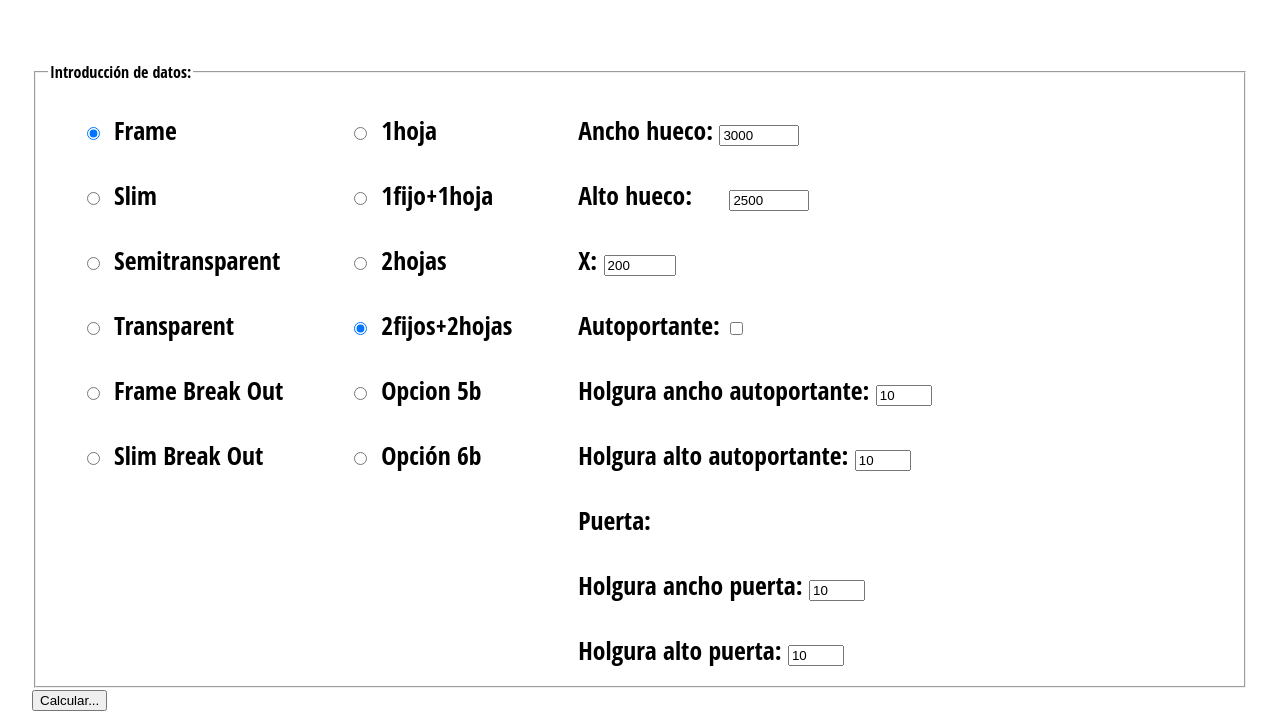
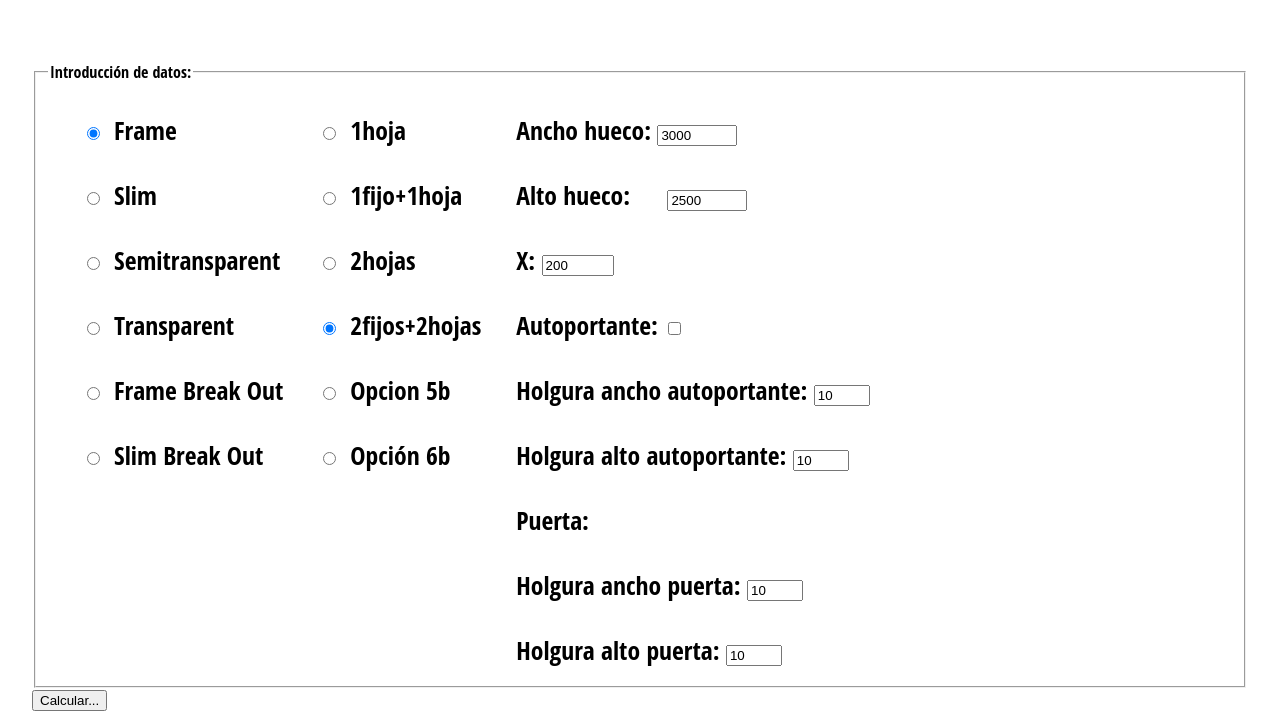
Before and after one commit to rafhik/FormularioCalculoPuertas, a plain HTML site: page index.html in a window 1280 px wide. Shown: the part 164-883 px from the top of the page. Drawn offline with Linux system fonts and the light colour scheme.

Commit message:
Formato ajustado 2

```diff
--- a/styles.css
+++ b/styles.css
@@ -102,7 +102,6 @@ button {
     size: 40vw;
     font-size: 3.5vw;
     padding-left: 2.5vw;
-    padding-right: 2.5vw;
   }
 #chkraf {
   color: violet;
```
